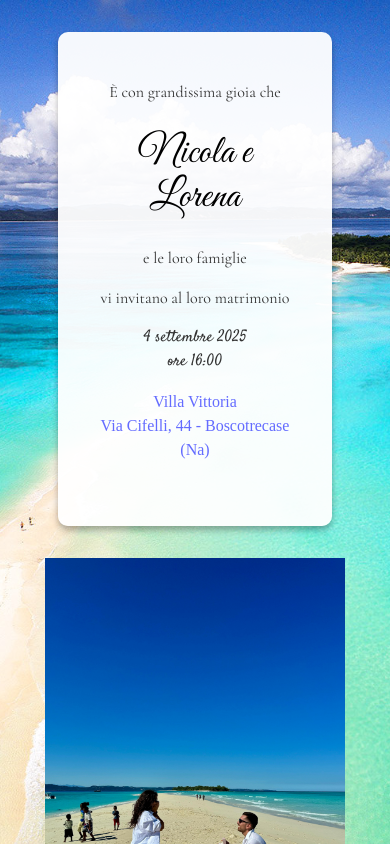
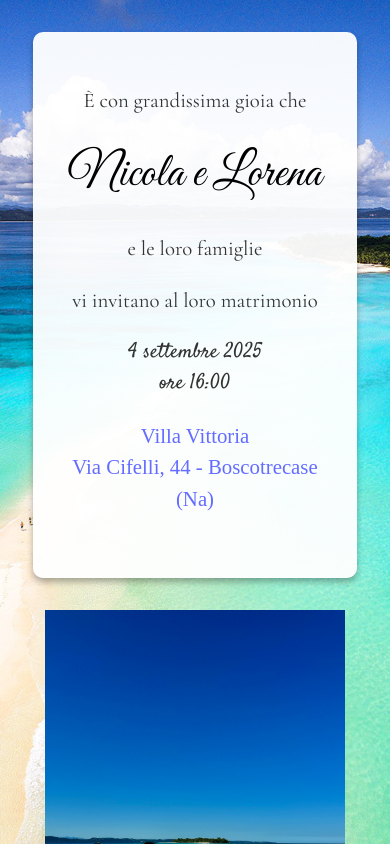
Before and after one commit to luzzo98/nicolaelorena, a React (Vite) app: page / in a window 390 px wide. Shown: the top 844 px of the page. Built offline with nearby package versions, Linux system fonts and the light colour scheme.

Commit message:
Aumentato dimensioni font

```diff
--- a/src/index.css
+++ b/src/index.css
@@ -71,16 +71,16 @@ p {
 /* Media Query per dispositivi mobili */
 @media (max-width: 768px) {
   .container {
-    width: 70%; /* Aumenta la larghezza su dispositivi mobili */
+    width: 80%; /* Aumenta la larghezza su dispositivi mobili */
     padding: 2rem; /* Riduce un po' il padding per adattarsi meglio */
   }
 
   h1 {
-    font-size: 2.5em; /* Riduce la dimensione del titolo su schermi piccoli */
+    font-size: 3.0em; /* Riduce la dimensione del titolo su schermi piccoli */
   }
 
   p {
-    font-size: 1em; /* Riduce la dimensione del testo su schermi piccoli */
+    font-size: 1.3em; /* Riduce la dimensione del testo su schermi piccoli */
   }
 }
 
```
